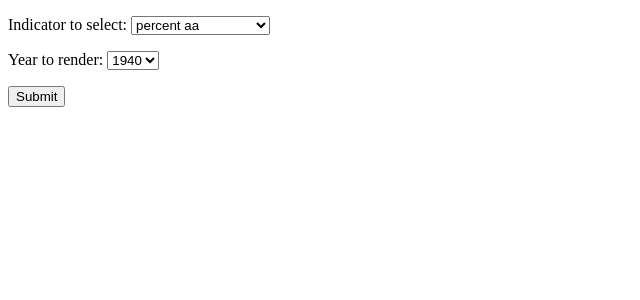
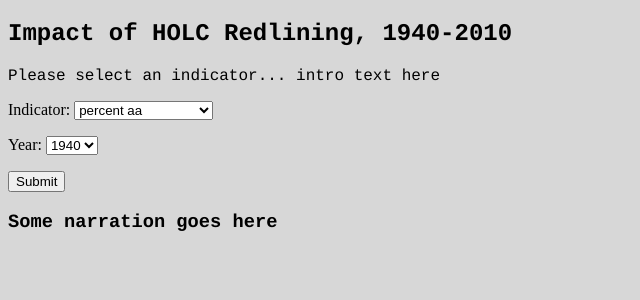
Before and after one commit to emmanechamkin/CAPP-Win18-Project, a Django app: page /map/ in a window 1280 px wide. Shown: the top 300 px of the page, without its empty margins (0-640 px from the left). Run offline with Django 3.2, Linux system fonts and the light colour scheme; some libraries are stand-ins or nearby versions.

Commit message:
updated docs

```diff
--- a/django_stuff/mysite/map/forms.py
+++ b/django_stuff/mysite/map/forms.py
@@ -12,10 +12,10 @@
 
 class DataForm(forms.Form):
 	ind = forms.ChoiceField(
-		label = 'Indicator to select',
+		label = 'Indicator',
 		required = True,
 		choices = IND_CHOICES)
 	yr = forms.ChoiceField(
-		label = 'Year to render',
+		label = 'Year',
 		required = True,
 		choices = YEAR_CHOICES)
--- a/django_stuff/mysite/map/templates/index.html
+++ b/django_stuff/mysite/map/templates/index.html
@@ -3,11 +3,15 @@
 <html>
 	<head>
 		<title>Impact of HOLC Redlining, 1940-2010</title>
-        <!-- leaflet elements
+
         {% leaflet_js %}
         {% leaflet_css %}
+
         <style>
-            .leaflet-container { height: 100%; }
+            .leaflet-container {  /* all maps */
+            width:  600px;
+            height: 400px;
+            }
         </style>
         <script type="text/javascript">
             var map = L.map('map').setView([41.881832, -87.623177], 13);
@@ -26,20 +30,26 @@
             # Add L.geoJson(pull buffers from database, {style: style}).addTo(map)
             # add interaction and info control?
         </script>
-        -->
 	</head>
 	<body>
+        <body style="background-color:rgb(215, 215, 215);">
+        <h2 style="font-family:courier;"> Impact of HOLC Redlining, 1940-2010 </h2>
+        <p style="font-family:courier;"> Please select an indicator... intro text here </p>
         <!-- mapping object here, may need to move, does this need a div?
         <h1>Indicator Mapping</h1>
         {% leaflet_map "main" -->
 		<div class="frame">
-            <form method="get">
+            <form method="post">
             	{% csrf_token %}
                 <table class="form">
                 {{ form.as_p }}
                 </table>
                 <input type="submit" value="Submit" />
             </form>
+        <map>
+            {% leaflet_map "map" %}
+        </map>
+        <h3 style="font-family:courier;"> Some narration goes here </h3>
         </div>
 	</body>
 </html>
```
Also changed, not shown: django_stuff/mysite/map/index.html (deleted, +0 -25 lines), django_stuff/mysite/mysite/settings.py (+9 -0 lines), 1 other file.
